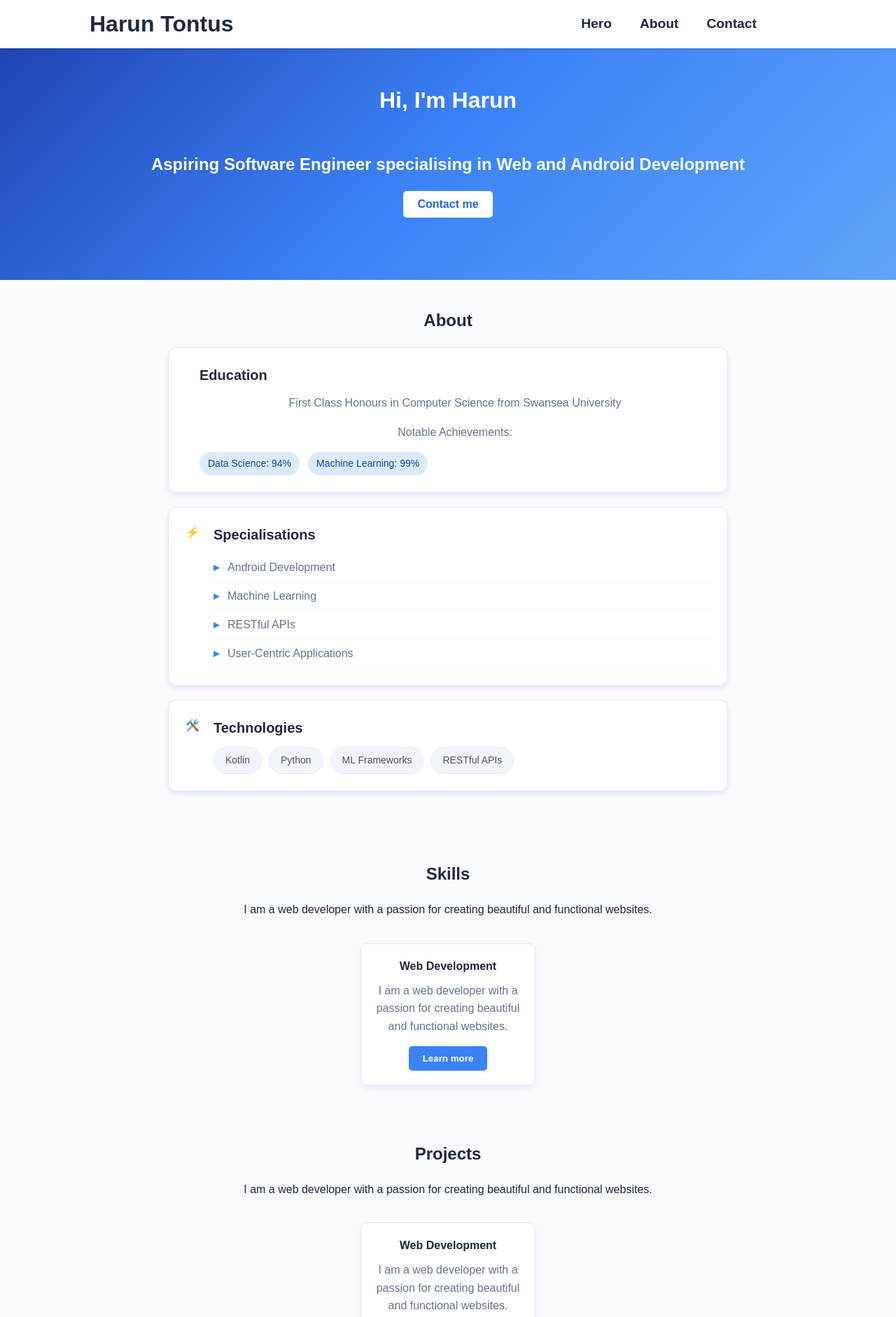
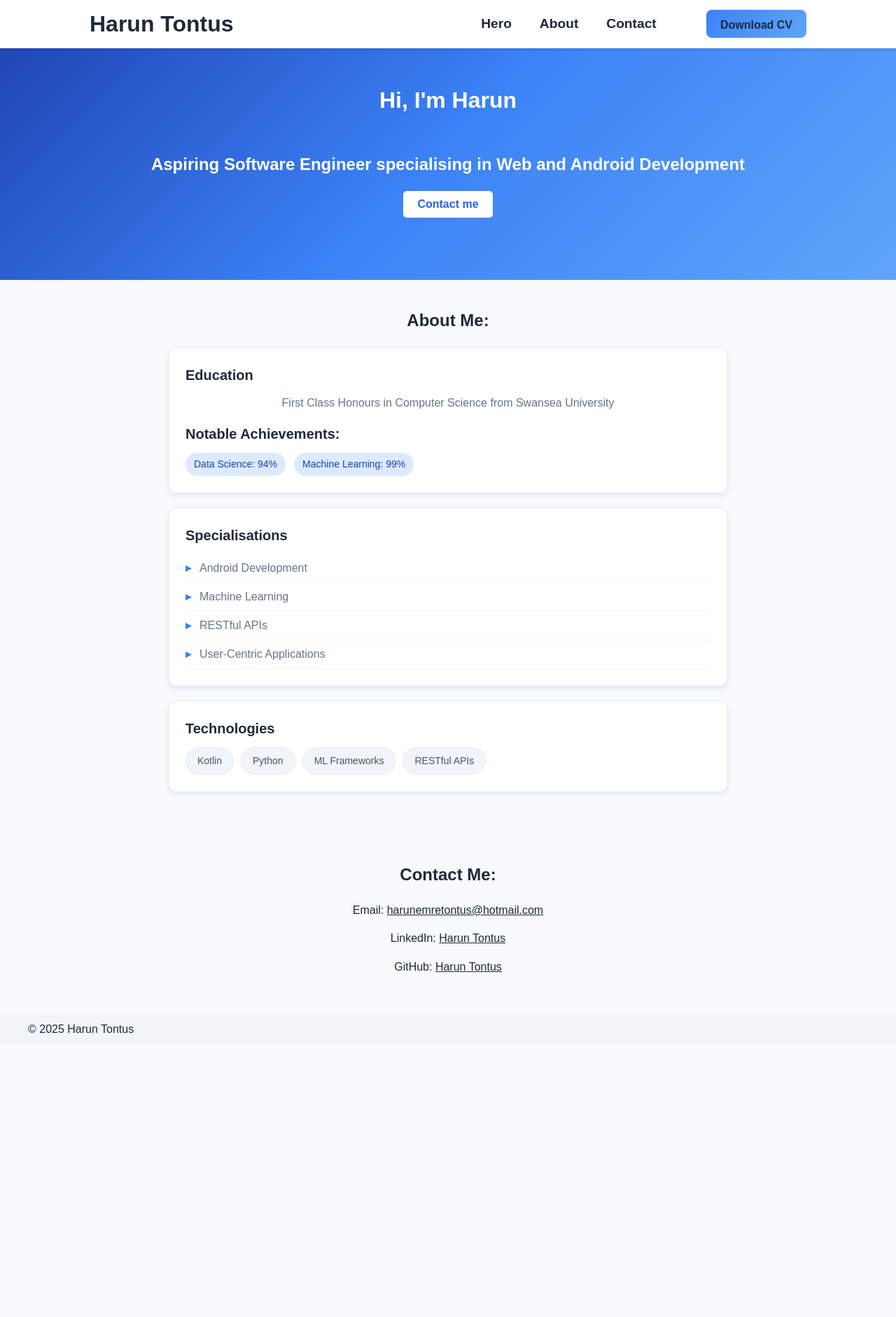
Before and after one commit to Mints1104/Portfolio2, a plain HTML site: page index.html in a window 1280 px wide. Shown: the top 1882 px of the page at 70% size. After the commit the page ends 1493 px from the top, so only its background shows below. Drawn offline with Linux system fonts and the light colour scheme.

Commit message:
Added CV and download CV button Added more contact links Removed some redundant information and adjusted overall content

```diff
--- a/index.html
+++ b/index.html
@@ -3,16 +3,14 @@
 <head>
     <meta charset="UTF-8">
     <meta name="viewport" content="width=device-width, initial-scale=1.0">
-    <title>Document</title>
+    <title>Harun Tontus Portfolio</title>
     <link rel="stylesheet" href="styles.css">
 </head>
 
 
 <body>
-
     <header>
         <h1>Harun Tontus</h1>
-
         <nav>
             <ul>
                 <li><a href="#hero">Hero</a></li>
@@ -26,6 +24,11 @@
             <span></span>
             <span></span>
         </button>
+        <a id="cv-button" href="assets/HarunTontusCVUpdated.pdf" download>
+            Download CV
+          </a>
+
+
 
         <div class="mobile-nav-overlay" id="mobileNavOverlay"></div>
         <div class="mobile-nav" id="mobileNav">
@@ -35,27 +38,21 @@
                 <li><a href="#contact">Contact</a></li>
             </ul>
         </div>
-
     </header>
-
-
 
     <section id="hero" class="hero">
         <h1>Hi, I'm Harun</h1>
         <h2>Aspiring Software Engineer specialising in Web and Android Development</h2>
-        <button>Contact me</button>
+        <button id="contact-button">Contact me</button>
     </section>
 
     <section id="about" class="section">
-        <h2>About</h2>
-
+        <h2>About Me:</h2>
         <div class="about-card">
-
-            <div class="about-icon"></div>
             <div class="about-content">
                 <h3>Education</h3>
                 <p>First Class Honours in Computer Science from Swansea University</p>
-                <p>Notable Achievements:</p>
+                <h3>Notable Achievements:</h3>
                 <div class="achievements">
                     <span class="achievement">Data Science: 94%</span>
                     <span class="achievement">Machine Learning: 99%</span>
@@ -64,7 +61,6 @@
         </div>
 
         <div class="about-card">
-            <div class="about-icon">⚡</div>
             <div class="about-content">
                 <h3>Specialisations</h3>
                 <ul>
@@ -77,7 +73,6 @@
         </div>
 
         <div class="about-card">
-            <div class="about-icon">🛠️</div>
             <div class="about-content">
                 <h3>Technologies</h3>
                 <div class="tech-tags">
@@ -91,36 +86,12 @@
 
     </section>
 
-
-
-    <section id="skills" class="section">
-        <h2>Skills</h2>
-        <p>I am a web developer with a passion for creating beautiful and functional websites.</p>
-        <div class="cards-container"></div>
-        <div class="card">
-            <h4>Web Development</h4>
-            <p>I am a web developer with a passion for creating beautiful and functional websites.</p>
-            <button>Learn more</button>
-        </div>
+    <section id="contact" class="section">
+        <h2>Contact Me:</h2>
+        <p>Email: <a href="mailto:harunemretontus@hotmail.com">harunemretontus@hotmail.com</a></p>
+        <p>LinkedIn: <a href="https://www.linkedin.com/in/harun-tontus-3538161b6/">Harun Tontus</a></p>
+        <p>GitHub: <a href="https://github.com/Mints1104">Harun Tontus</a></p>
     </section>
-
-    <section id="projects" class="section">
-        <h2>Projects</h2>
-        <p>I am a web developer with a passion for creating beautiful and functional websites.</p>
-        <div class="cards-container"></div>
-        <div class="card">
-            <h4>Web Development</h4>
-            <p>I am a web developer with a passion for creating beautiful and functional websites.</p>
-            <button>Learn more</button>
-        </div>
-    </section>
-
-    <section id="contact" class="section">
-        <h2>Contact</h2>
-        <p> <a href="mailto:harunemretontus@hotmail.com">harunemretontus@hotmail.com</a></p>
-
-    </section>
-
 
     <footer class="footer">
         <p>© 2025 Harun Tontus</p>
--- a/script.js
+++ b/script.js
@@ -2,6 +2,7 @@ document.addEventListener('DOMContentLoaded', () => {
     const burgerMenu = document.getElementById('burgerMenu');
     const mobileNav = document.getElementById('mobileNav');
     const overlay = document.getElementById('mobileNavOverlay');
+    const contactButton = document.getElementById('contact-button');
 
     burgerMenu.addEventListener('click', () => {
         mobileNav.classList.toggle('active');
@@ -21,6 +22,10 @@ document.addEventListener('DOMContentLoaded', () => {
     });
    });
 
+   contactButton.addEventListener('click', () => {
+    window.location.href = 'mailto:harunemretontus@hotmail.com';
+   });
+
 
 
 });
--- a/styles.css
+++ b/styles.css
@@ -192,6 +192,30 @@ header {
     box-shadow: 0 2px 4px rgba(0, 0, 0, 0.1);
 
 }
+
+#cv-button {
+    display: none;
+    background: linear-gradient(135deg, #3b82f6, #60a5fa);
+    color: #1e293b;
+    border: none;
+    padding: 10px 20px;
+    border-radius: 8px;
+    font-size: 1rem;
+    font-weight: bold;
+    cursor: pointer;
+    height: 40px;
+    text-decoration: none;
+    text-wrap: nowrap;
+}
+
+#cv-button:hover {
+    background: linear-gradient(135deg, #2563eb, #3b82f6);
+    color: #ffffff;
+    transform: scale(1.03);
+    box-shadow: 0 4px 10px rgba(59, 130, 246, 0.4);
+}
+
+
 
 
 
@@ -487,6 +511,10 @@ about-icon {
         min-height: 60px;
     }
 
+    #cv-button {
+        display: block;
+    }
+
     nav ul {
         display: flex;
     }
@@ -552,6 +580,10 @@ about-icon {
         margin-right: auto;
     }
 
+    #cv-button {
+        display: block;
+    }
+
     .skills-grid {
         grid-template-columns: repeat(2, 1fr);
         /* Keep 2 columns on desktop */
@@ -575,6 +607,9 @@ about-icon {
         padding: 10px 15%;
     }
 
+    #cv-button {
+        display: block;
+    }
 
     .section {
         padding: 50px 15%;
```
Also changed, not shown: 1 other file.
